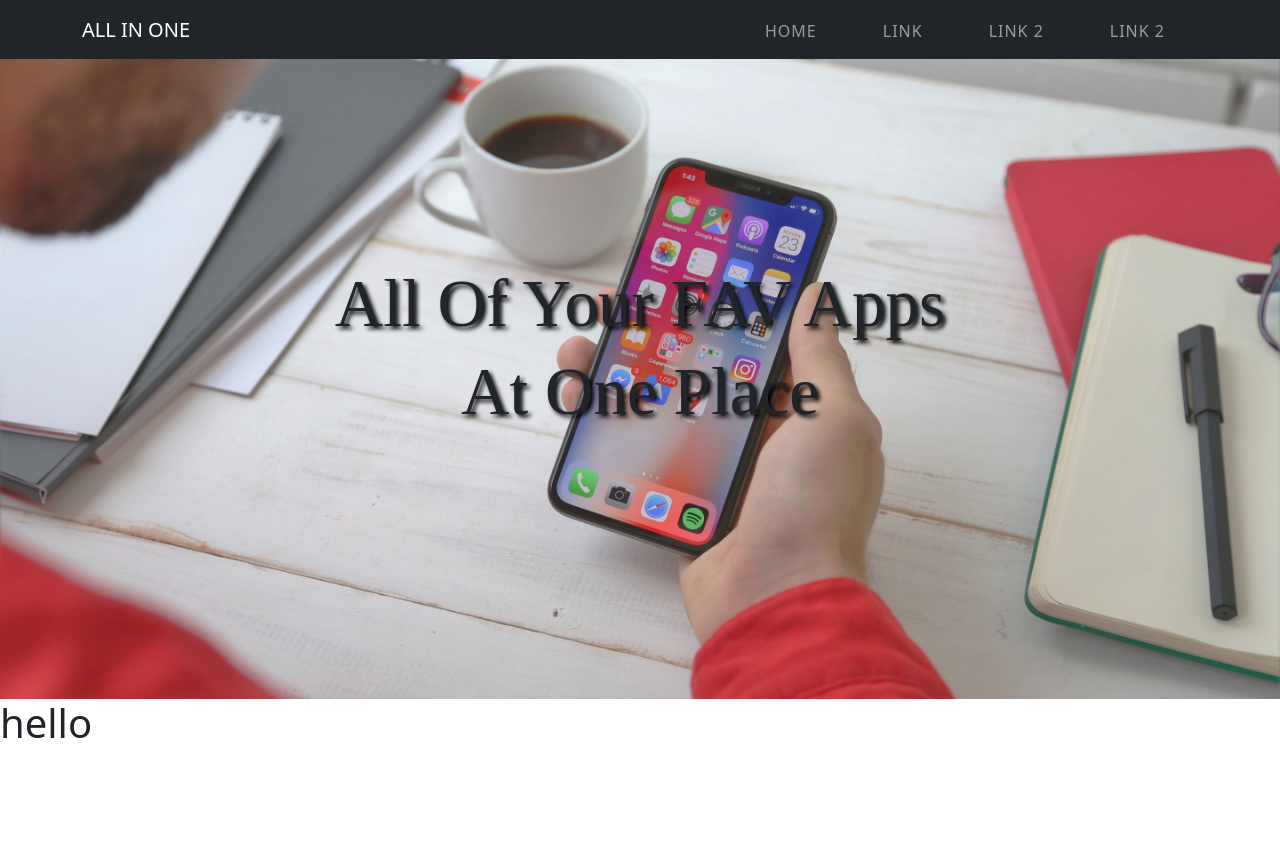
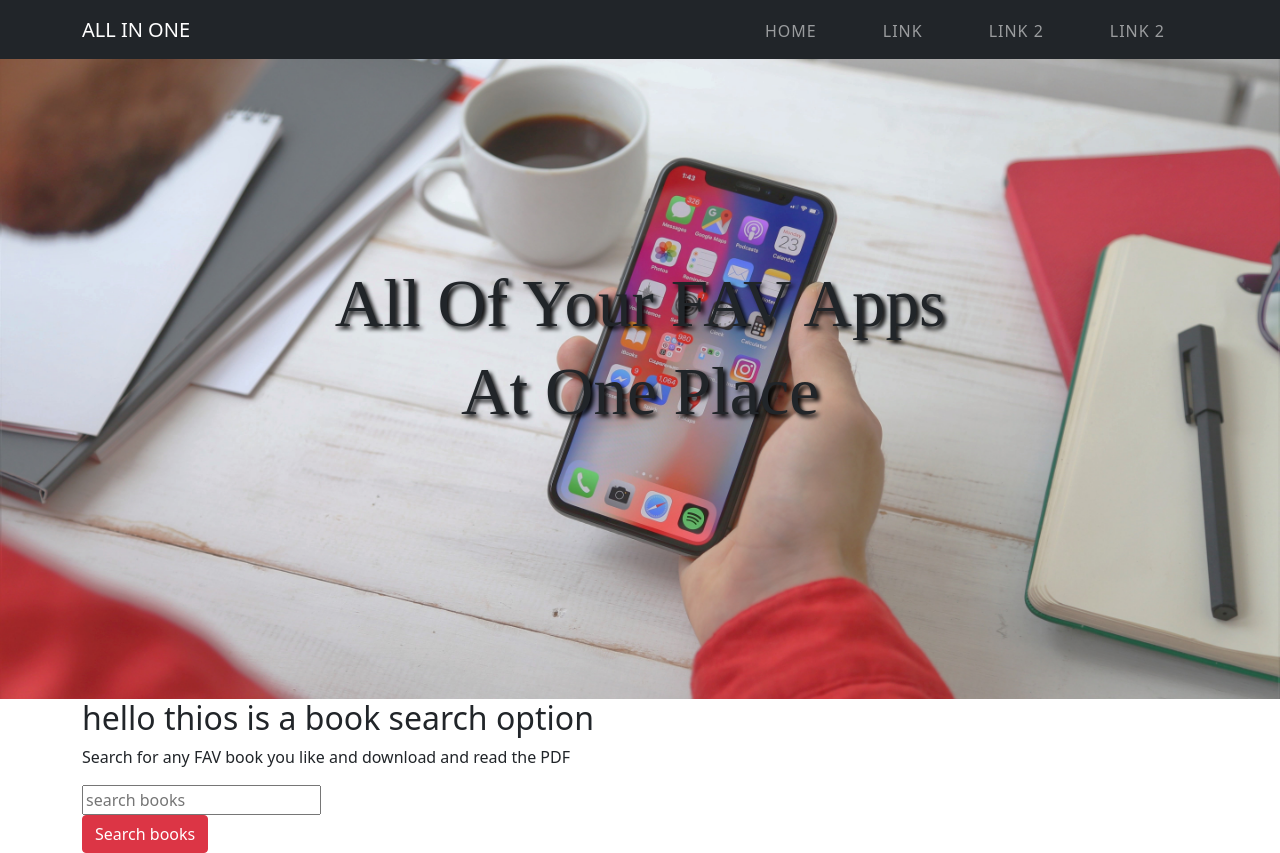
Before and after one commit to hamza887/mynewproject, a React (Create React App) app in the folder allinone/: page / in a window 1280 px wide. Before the commit the page ends 800 px from the top, so only its background shows below. Built offline with nearby package versions, Linux system fonts and the light colour scheme; no server answers.

Commit message:
still working on the books component

```diff
--- a/allinone/src/components/Books/Books.js
+++ b/allinone/src/components/Books/Books.js
@@ -1,14 +1,38 @@
-import { useEffect, useState } from "react";
+import {  useState } from "react";
 import axios from 'axios';
 export default function Books(){
+  const[booksearch, setBooksearch]=useState('');
+  const[searchresult,setSearchresult]=useState([]);
 
 
-  axios.get(`https://www.googleapis.com/books/v1/volumes?q=java&key=AIzaSyAFH6VcFGFwnoVaO-ER32twGdgCa86v8Dw&maxResults=20`).then(hh=>{
-    console.log(hh.data.items);
+  const SearchSubmit=(e)=>{
+     const mybook= e.target.value;
+     setBooksearch(mybook);
+}
+
+const formSearchSubmit=(e)=>{
+  e.preventDefault()
+  axios.get(`https://www.googleapis.com/books/v1/volumes?q=${booksearch}&key=AIzaSyAFH6VcFGFwnoVaO-ER32twGdgCa86v8Dw&maxResults=20`)
+  .then(hh =>{
+      console.log(hh.data.items);
+      setSearchresult(hh.data.items)
   })
+}
 
 
     return(
-        <h1>hello</h1>
+        <div className='container'>
+          <h2>hello thios is a book search option</h2>
+          <p>Search for any FAV book you like and download and read the PDF</p>
+          <form onSubmit={formSearchSubmit}>
+            <div>
+              <input type='text' onChange={SearchSubmit} placeholder='search books'/>
+            </div>
+            <button type='submit' className='btn btn-danger'>Search books</button>
+          </form>
+          <div>
+
+          </div>
+        </div>
     )
 }
```
